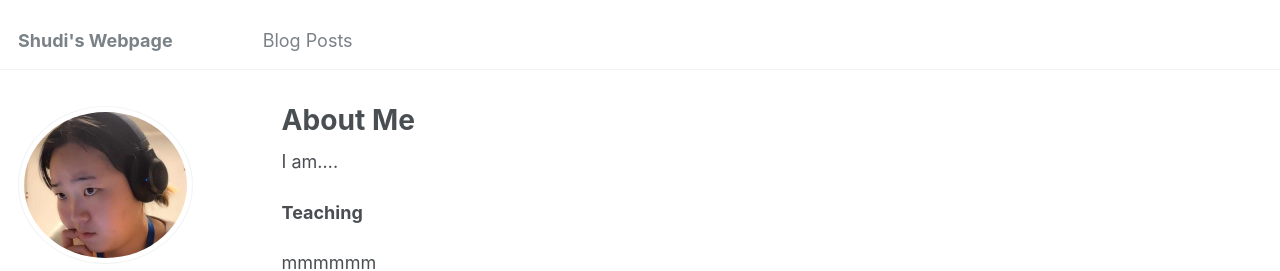
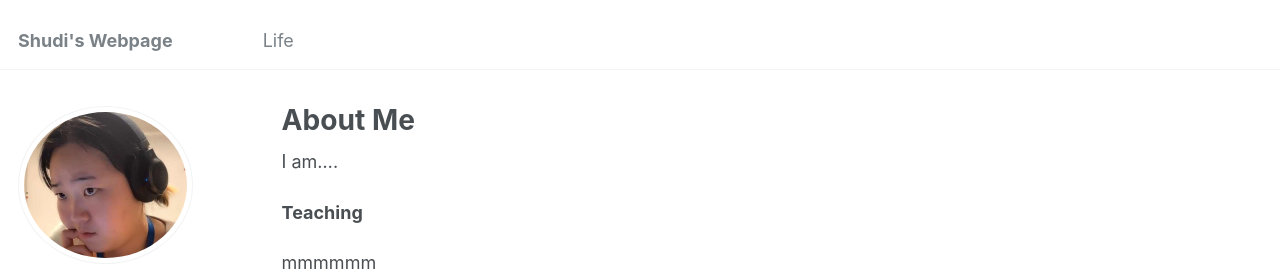
Before and after one commit to shudi3/shudiweng.github.io, a Jekyll site: the page built from _pages/about.md, in a window 1280 px wide. Shown: the top 271 px of the page. Built offline with Jekyll 4.4.1, drawn with Linux system fonts in a browser that asks for light colours; some web fonts are replaced.

```diff
--- a/_data/navigation.yml
+++ b/_data/navigation.yml
@@ -12,7 +12,7 @@ main:
  # - title: "Portfolio"
  #   url: /portfolio/
 
-  - title: "Blog Posts"
+  - title: "Life"
     url: /year-archive/
 
  # - title: "CV"
```
